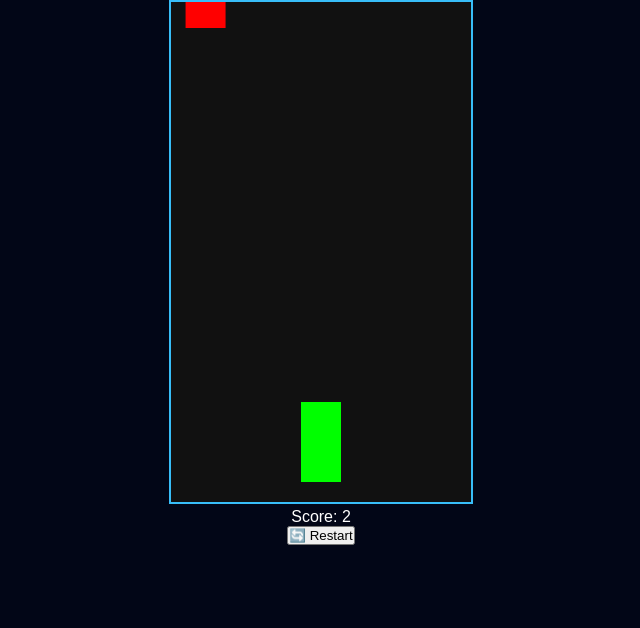
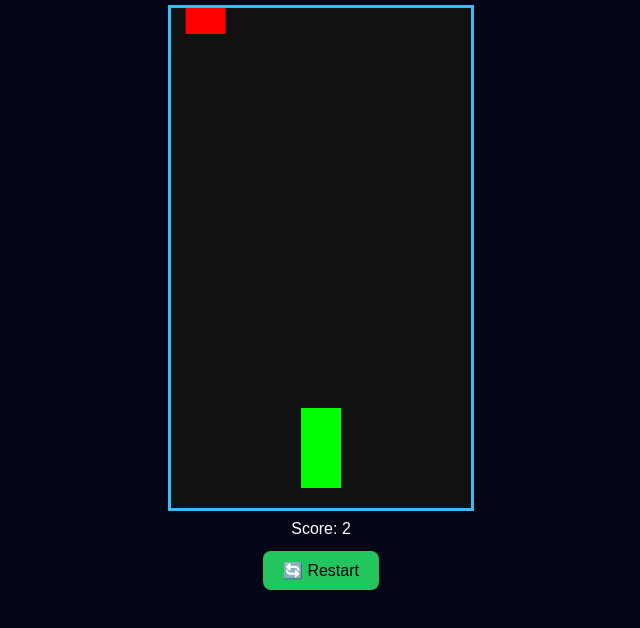
Before and after one commit to AAMIN046/mini-car-racer, a plain HTML site: page index.html in a window 1280 px wide. Shown: the part 58-686 px from the top of the page, without its empty margins (319-959 px from the left). Drawn offline with Linux system fonts and the light colour scheme.

Commit message:
Refactor CSS styles for layout and elements
Updated styles for canvas, headings, and added new styles for score and message elements.

```diff
--- a/style.css
+++ b/style.css
@@ -1,11 +1,9 @@
-/* 🔒 Mobile zoom & selection disable */
 * {
   margin: 0;
   padding: 0;
   box-sizing: border-box;
   user-select: none;
   -webkit-user-select: none;
-  -ms-user-select: none;
   touch-action: manipulation;
 }
 
@@ -17,14 +15,32 @@ body {
 }
 
 h1 {
-  margin-top: 10px;
+  margin: 10px 0;
 }
 
 canvas {
   background: #111;
-  border: 2px solid #38bdf8;
-  margin-top: 10px;
-
-  /* 🔒 Canvas zoom disable */
+  border: 3px solid #38bdf8;
+  margin-top: 5px;
   touch-action: none;
 }
+
+#score {
+  margin-top: 5px;
+}
+
+#msg {
+  color: #f87171;
+  font-size: 18px;
+  margin: 5px;
+}
+
+button {
+  margin-top: 8px;
+  padding: 10px 20px;
+  font-size: 16px;
+  border: none;
+  border-radius: 8px;
+  background: #22c55e;
+  color: black;
+}
```
